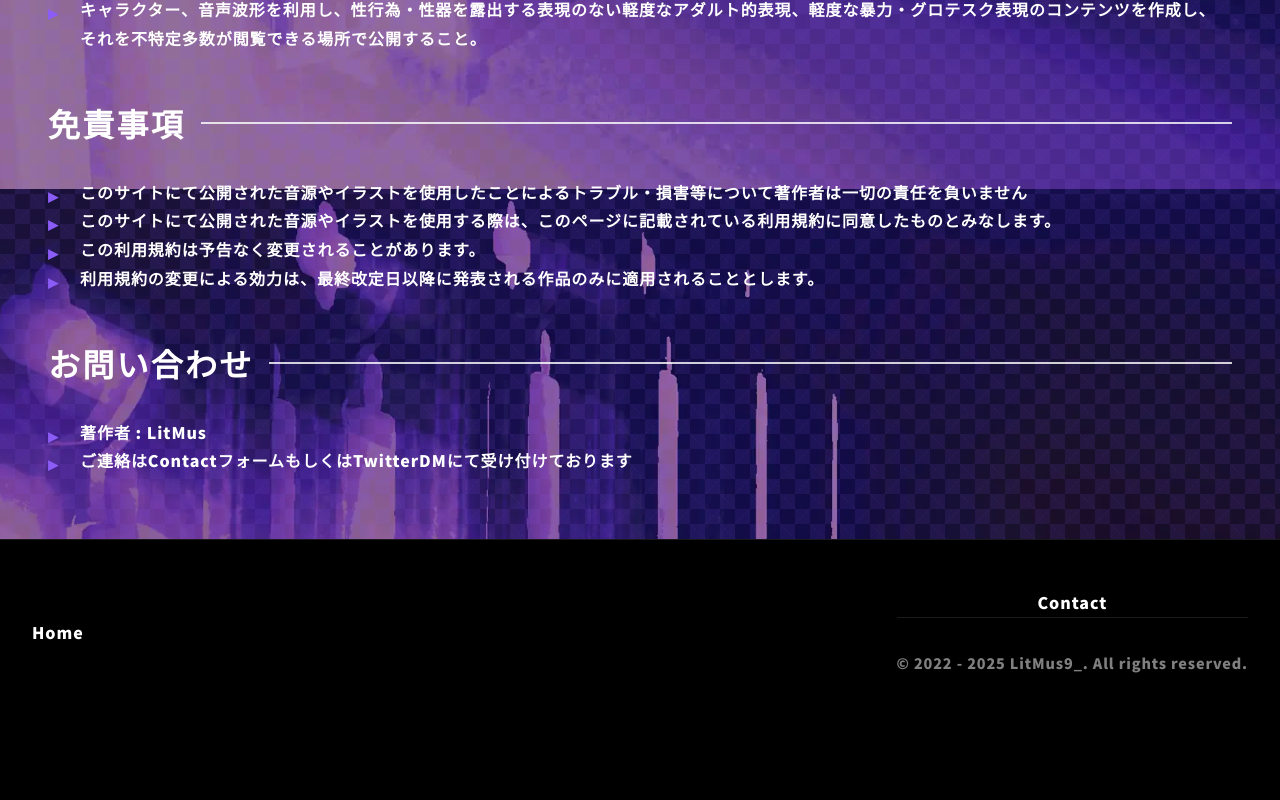
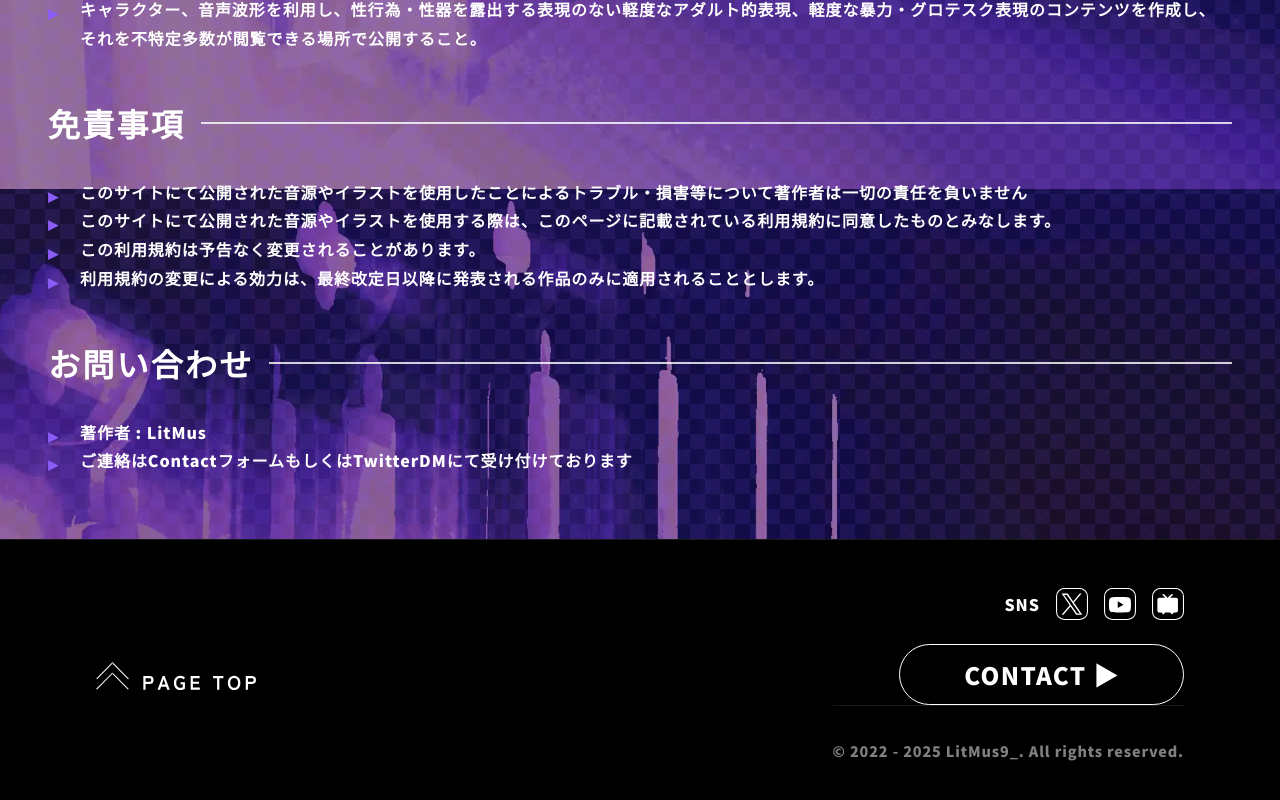
Before and after one commit to LitMusPortfolio/LitMusPortfolio.github.io, a React (Vite) app: page /#/voicebank in a window 1280 px wide. Shown: the part 4611-5411 px from the top of the page. Before the commit the page ends 5319 px from the top, so only its background shows below. Built offline with nearby package versions, Linux system fonts and the light colour scheme.

Commit message:
Footerを調整

```diff
--- a/src/components/Footer.tsx
+++ b/src/components/Footer.tsx
@@ -3,11 +3,25 @@ import styled from "styled-components";
 
 const FooterContainer = styled.footer`
   background: #000;
-  padding: 3rem 2rem 2rem;
+  padding: 3rem 6rem;
   border-top: 1px solid rgba(255, 255, 255, 0.1);
+  display: grid;
+  grid-template-columns: 1fr 1fr;
+  gap: 2rem;
+`;
+
+const LeftSection = styled.div`
   display: flex;
-  justify-content: space-between;
-  align-items: center;
+  flex-direction: column;
+  align-items: flex-start;
+  justify-content: center;
+`;
+
+const RightSection = styled.div`
+  display: flex;
+  flex-direction: column;
+  align-items: flex-end;
+  justify-content: center;
 `;
 
 const Copyright = styled.div`
@@ -18,32 +32,61 @@ const Copyright = styled.div`
   font-size: 0.9rem;
 `;
 
-const LeftSection = styled.div`
+const PageTop = styled.img`
+  cursor: pointer;
+  width: 10rem;
+`;
+
+const Contact = styled.div`
   display: flex;
   flex-direction: column;
+  align-items: flex-end;
+  justify-content: center;
+  border: 0.1rem solid white;
+  padding: 0.5rem 4rem;
+  border-radius: 3rem;
+  font-size: 1.5rem;
+`;
+
+const SNSLinks = styled.div`
+  display: flex;
+  flex-direction: row;
   align-items: center;
   justify-content: center;
+  gap: 1rem;
+  margin-bottom: 1.5rem;
 `;
-const RightSection = styled.div`
-  display: flex;
-  flex-direction: column;
-  align-items: center;
-  justify-content: center;
+
+const SNSLink = styled.img`
+  width: 2rem;
 `;
 
 export default function Footer() {
+  const scrollToTop = () => {
+    window.scrollTo({ top: 0, behavior: "smooth" });
+  };
+
   return (
     <>
       <FooterContainer>
         <LeftSection>
-          <p>
-            <Link to="/">Home</Link>
-          </p>
+          <PageTop
+            src="/001_top/FooterPageTop.svg"
+            alt=""
+            aria-hidden="true"
+            onClick={scrollToTop}
+          />
         </LeftSection>
         <RightSection>
-          <p>
-            <Link to="/#contact">Contact</Link>
-          </p>
+          <SNSLinks>
+            <span>SNS</span>
+            <SNSLink src="/001_top/icon_X.svg" />
+            <SNSLink src="/001_top/icon_youtube.svg" />
+            <SNSLink src="/001_top/icon_niconico.svg" />
+          </SNSLinks>
+          <Contact>
+            <Link to="/contact">CONTACT ▶</Link>
+          </Contact>
           <Copyright>
             <p>&copy; 2022 - 2025 LitMus9_. All rights reserved.</p>
           </Copyright>
```
Also changed, not shown: public/001_top/FooterPageTop.svg (renamed from public/001_top/FotterPageTop.svg).
